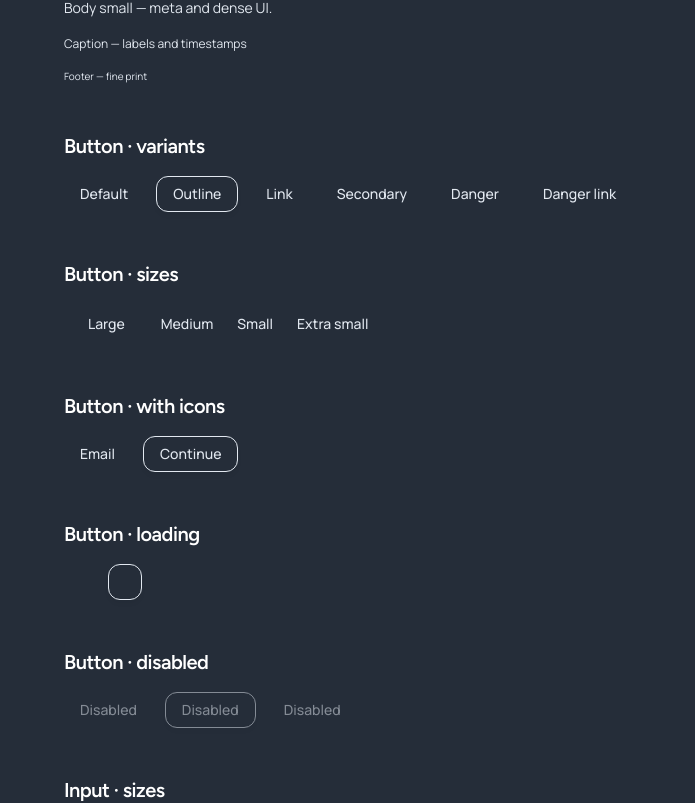
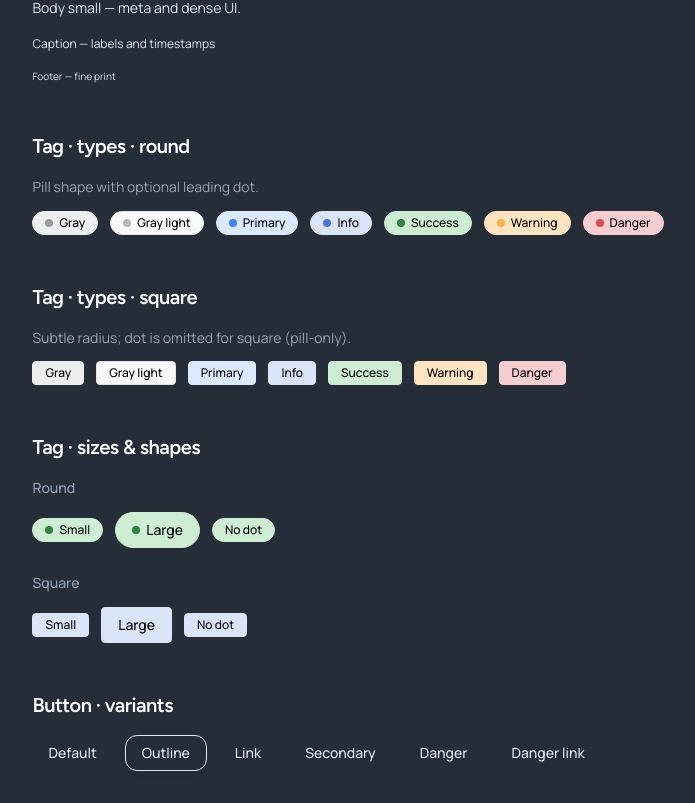
Before and after one commit to HiddenAlerts/hiddenalerts, a Next.js app in the folder frontend/: page /design-system in a window 1280 px wide. Shown: the part 760-1563 px from the top of the page, without its empty margins (292-987 px from the left). Built offline with nearby package versions, Linux system fonts and the light colour scheme.

Commit message:
feat: add tag component

```diff
--- a/frontend/app/design-system/page.tsx
+++ b/frontend/app/design-system/page.tsx
@@ -1,4 +1,4 @@
-import { Button, Input, Typography } from '@/components';
+import { Button, Input, Tag, Typography } from '@/components';
 import { ArrowRight, Mail, Search } from 'lucide-react';
 import type { Metadata } from 'next';
 import type { ReactNode } from 'react';
@@ -52,6 +52,55 @@ export default function DesignSystemPage() {
               Caption — labels and timestamps
             </Typography>
             <Typography variant="footer">Footer — fine print</Typography>
+          </div>
+        </Section>
+
+        <Section title="Tag · types · round">
+          <p className="text-muted mb-3 text-sm">Pill shape with optional leading dot.</p>
+          <div className="flex flex-wrap items-center gap-3">
+            <Tag title="Gray" type="gray" shape="round" />
+            <Tag title="Gray light" type="grayLight" shape="round" />
+            <Tag title="Primary" type="primary" shape="round" />
+            <Tag title="Info" type="info" shape="round" />
+            <Tag title="Success" type="success" shape="round" />
+            <Tag title="Warning" type="warning" shape="round" />
+            <Tag title="Danger" type="danger" shape="round" />
+          </div>
+        </Section>
+
+        <Section title="Tag · types · square">
+          <p className="text-muted mb-3 text-sm">
+            Subtle radius; dot is omitted for square (pill-only).
+          </p>
+          <div className="flex flex-wrap items-center gap-3">
+            <Tag title="Gray" type="gray" shape="square" />
+            <Tag title="Gray light" type="grayLight" shape="square" />
+            <Tag title="Primary" type="primary" shape="square" />
+            <Tag title="Info" type="info" shape="square" />
+            <Tag title="Success" type="success" shape="square" />
+            <Tag title="Warning" type="warning" shape="square" />
+            <Tag title="Danger" type="danger" shape="square" />
+          </div>
+        </Section>
+
+        <Section title="Tag · sizes & shapes">
+          <div className="flex flex-col gap-6">
+            <div>
+              <p className="text-muted mb-3 text-sm font-medium">Round</p>
+              <div className="flex flex-wrap items-center gap-3">
+                <Tag title="Small" size="sm" shape="round" type="success" />
+                <Tag title="Large" size="lg" shape="round" type="success" />
+                <Tag title="No dot" dot={false} shape="round" type="success" />
+              </div>
+            </div>
+            <div>
+              <p className="text-muted mb-3 text-sm font-medium">Square</p>
+              <div className="flex flex-wrap items-center gap-3">
+                <Tag title="Small" size="sm" shape="square" type="info" />
+                <Tag title="Large" size="lg" shape="square" type="info" />
+                <Tag title="No dot" dot={false} shape="square" type="info" />
+              </div>
+            </div>
           </div>
         </Section>
 
--- a/frontend/components/index.ts
+++ b/frontend/components/index.ts
@@ -1,3 +1,4 @@
 export { Button, buttonVariants, type ButtonProps } from './ui/button';
 export { Input, inputVariants, labelSize, type InputProps } from './ui/input';
+export { default as Tag } from './ui/Tag/Tag';
 export { default as Typography } from './ui/Typography/Typography';
--- /dev/null
+++ b/frontend/components/ui/Tag/Tag.tsx
@@ -0,0 +1,81 @@
+import { cn } from '@/lib/utils';
+import type { FC } from 'react';
+
+interface TagProps {
+  title: string;
+  size?: 'sm' | 'lg';
+  dot?: boolean;
+  shape?: 'square' | 'round';
+  type?:
+    | 'gray'
+    | 'danger'
+    | 'info'
+    | 'warning'
+    | 'success'
+    | 'primary'
+    | 'grayLight';
+  textClassName?: string;
+}
+
+const tagBackgroundMap = {
+  gray: 'bg-gray-100 border-gray-100',
+  danger: 'bg-danger-100 border-danger-100',
+  warning: 'bg-warning-100 border-warning-100',
+  success: 'bg-success-100 border-success-100',
+  info: 'bg-info-100 border-info-100',
+  primary: 'bg-primary-100 border-primary-100',
+  grayLight: 'bg-gray-50 border border-gray-200',
+};
+
+const tagDotMap = {
+  gray: 'bg-gray-500',
+  danger: 'bg-danger-500',
+  warning: 'bg-warning-500',
+  success: 'bg-success-500',
+  info: 'bg-info-500',
+  primary: 'bg-primary-500',
+  grayLight: 'bg-gray-300',
+};
+
+const Tag: FC<TagProps> = ({
+  title,
+  size = 'sm',
+  shape = 'round',
+  type = 'success',
+  dot = true,
+  textClassName,
+}) => {
+
+  const sizeClass = size === 'sm' ? 'h-6 px-3' : 'h-9 px-4';
+  const textSizeClass = size === 'sm' ? 'text-xs' : 'text-sm';
+  const shapeClass = shape === 'round' ? 'rounded-full' : 'rounded';
+
+  return (
+    <div
+      className={cn(
+        'inline-flex w-max shrink-0 items-center justify-start gap-1.5 border',
+        tagBackgroundMap[type],
+        sizeClass,
+        shapeClass,
+      )}
+    >
+      {shape === 'round' && dot && (
+        <div
+          className={cn('size-2 shrink-0 rounded-full', tagDotMap[type])}
+          aria-hidden
+        />
+      )}
+      <span
+        className={cn(
+          'm-0 block font-medium leading-none text-black',
+          textSizeClass,
+          textClassName,
+        )}
+      >
+        {title}
+      </span>
+    </div>
+  );
+};
+
+export default Tag;
```
